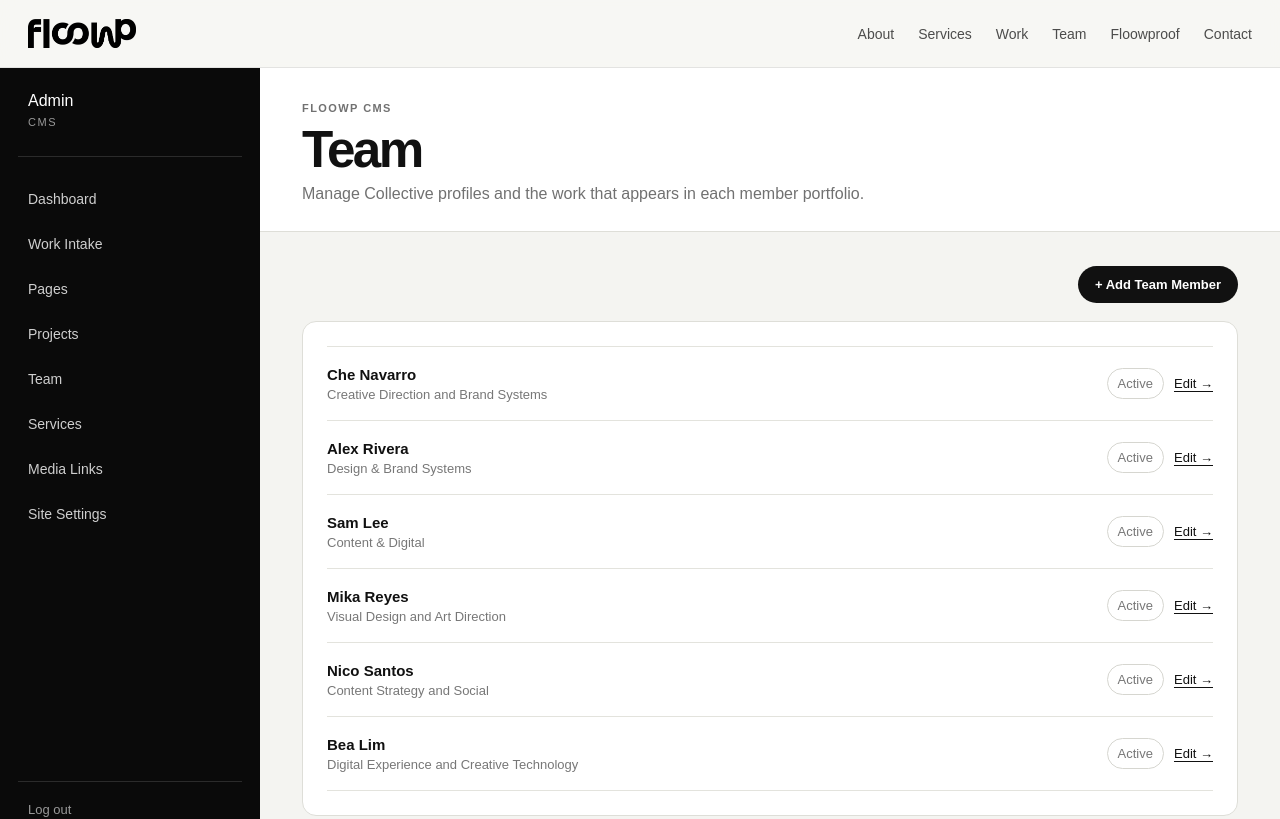
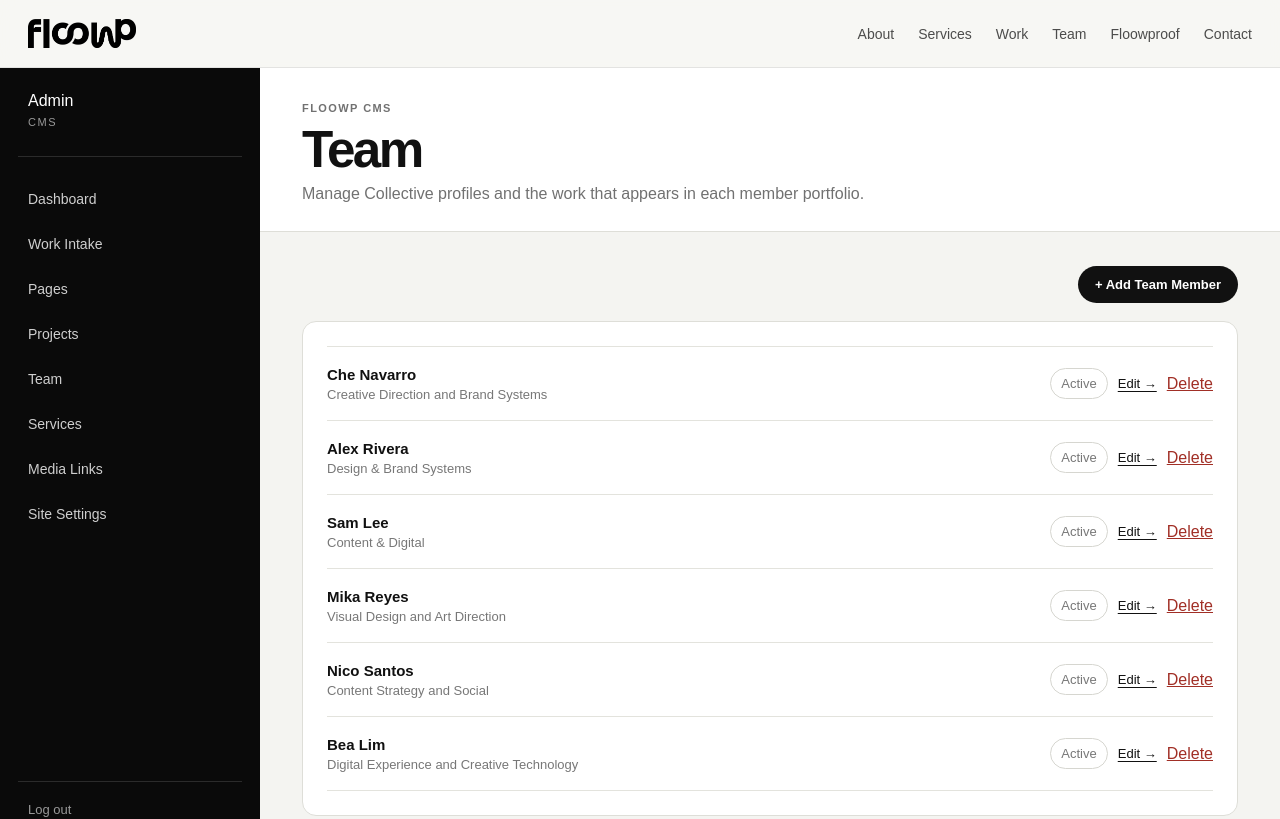
Before and after one commit to thefloowp/thefloowp, a Next.js app: page /admin/team in a window 1280 px wide. Shown: the top 819 px of the page. Built offline with nearby package versions, Linux system fonts and the light colour scheme; no server answers.

Commit message:
Update page.jsx

```diff
--- a/app/admin/team/page.jsx
+++ b/app/admin/team/page.jsx
@@ -1,5 +1,6 @@
 import Link from "next/link";
 import AdminShell from "@/components/AdminShell";
+import AdminTeamList from "@/components/AdminTeamList";
 import { getMergedTeamMembers } from "@/lib/teamDirectory";
 
 export const dynamic = "force-dynamic";
@@ -20,26 +21,7 @@ export default async function AdminTeamPage() {
       </div>
 
       <section className="admin-panel">
-        <div className="admin-list">
-          {members.map((member) => (
-            <div className="admin-list-row" key={member.slug}>
-              <div>
-                <strong>{member.name}</strong>
-                <span>{member.role}</span>
-              </div>
-
-              <div className="admin-row-actions">
-                <span className="admin-pill">{member.status}</span>
-                <Link
-                  className="admin-text-button"
-                  href={`/admin/team/${member.slug}`}
-                >
-                  Edit →
-                </Link>
-              </div>
-            </div>
-          ))}
-        </div>
+        <AdminTeamList initialMembers={members} />
       </section>
     </AdminShell>
   );
```
